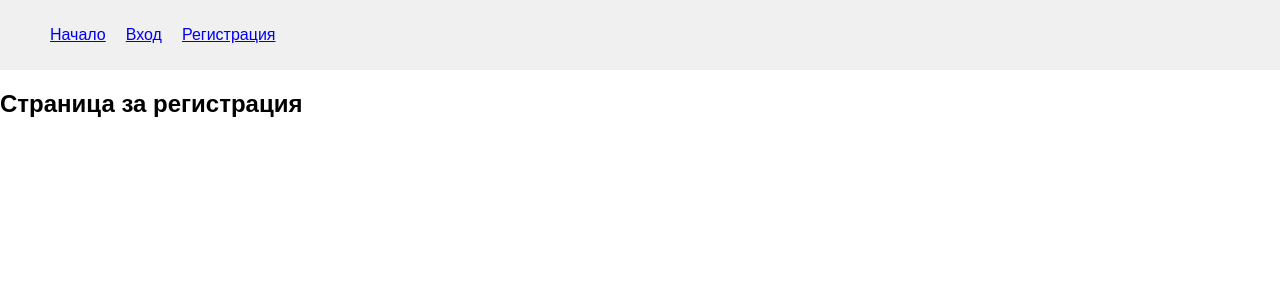
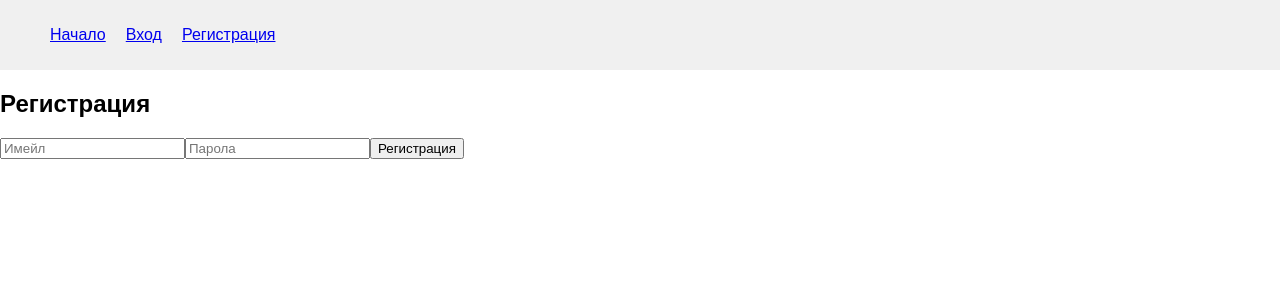
Before and after one commit to ArgsBlck/react-task-app, a React (Create React App) app: page /register in a window 1280 px wide. Shown: the top 300 px of the page. Built offline with nearby package versions, Linux system fonts and the light colour scheme.

Commit message:
Реализация на форми за вход и регистрация с react-hook-form и API

```diff
--- a/db.json
+++ b/db.json
@@ -1,4 +1,10 @@
 {
-  "users": [],
+  "users": [
+    {
+      "id": "755a",
+      "email": "kaloqn0703@abv.bg",
+      "password": "123456"
+    }
+  ],
   "tasks": []
 }
--- a/src/pages/Login.jsx
+++ b/src/pages/Login.jsx
@@ -1,4 +1,37 @@
+import { useForm } from 'react-hook-form';
+import axios from 'axios';
+import { useNavigate } from 'react-router-dom';
+
 function Login() {
-  return <h2>Страница за вход</h2>;
+  const { register, handleSubmit } = useForm();
+  const navigate = useNavigate();
+
+  const onSubmit = async (data) => {
+    try {
+      const res = await axios.get(
+        `http://localhost:3001/users?email=${data.email}&password=${data.password}`
+      );
+      if (res.data.length > 0) {
+        localStorage.setItem('user', JSON.stringify(res.data[0]));
+        navigate('/');
+      } else {
+        alert('Грешни имейл или парола');
+      }
+    } catch (error) {
+      console.error(error);
+    }
+  };
+
+  return (
+    <div>
+      <h2>Вход</h2>
+      <form onSubmit={handleSubmit(onSubmit)}>
+        <input {...register('email')} placeholder="Имейл" type="email" required />
+        <input {...register('password')} placeholder="Парола" type="password" required />
+        <button type="submit">Вход</button>
+      </form>
+    </div>
+  );
 }
+
 export default Login;
--- a/src/pages/Register.jsx
+++ b/src/pages/Register.jsx
@@ -1,4 +1,36 @@
+import { useForm } from 'react-hook-form';
+import axios from 'axios';
+import { useNavigate } from 'react-router-dom';
+
 function Register() {
-  return <h2>Страница за регистрация</h2>;
+  const { register, handleSubmit } = useForm();
+  const navigate = useNavigate();
+
+  const onSubmit = async (data) => {
+    try {
+      const check = await axios.get(`http://localhost:3001/users?email=${data.email}`);
+      if (check.data.length > 0) {
+        alert('Имейлът вече е регистриран');
+        return;
+      }
+      const res = await axios.post('http://localhost:3001/users', data);
+      localStorage.setItem('user', JSON.stringify(res.data));
+      navigate('/');
+    } catch (error) {
+      console.error(error);
+    }
+  };
+
+  return (
+    <div>
+      <h2>Регистрация</h2>
+      <form onSubmit={handleSubmit(onSubmit)}>
+        <input {...register('email')} placeholder="Имейл" type="email" required />
+        <input {...register('password')} placeholder="Парола" type="password" required />
+        <button type="submit">Регистрация</button>
+      </form>
+    </div>
+  );
 }
+
 export default Register;
```
